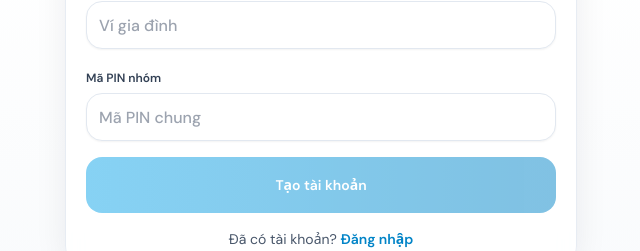
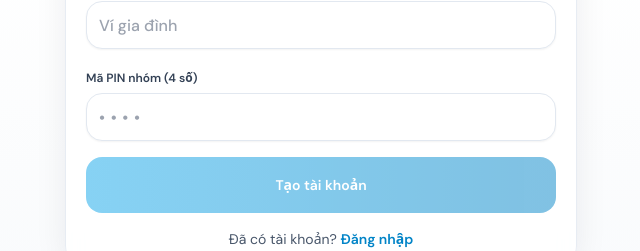
Before and after one commit to Hunter1804/my-wallet, a Vue app: page /register in a window 1280 px wide. Shown: the part 464-715 px from the top of the page, without its empty margins (319-959 px from the left). Built offline with nearby package versions, Linux system fonts and the light colour scheme; no server answers.

Commit message:
edit register

```diff
--- a/public/firebase-messaging-sw.js
+++ b/public/firebase-messaging-sw.js
@@ -69,7 +69,7 @@ self.addEventListener('push', async function (event) {
 // When user clicks on notification
 self.addEventListener("notificationclick", (event) => {
     event.notification.close();
-    const url = event.notification.data?.url || "/";
+    const url = event.notification.data?.url || "/history";
 
     event.waitUntil((async () => {
         const absoluteUrl = new URL(url, self.location.origin).href;
--- a/src/stores/auth.ts
+++ b/src/stores/auth.ts
@@ -13,6 +13,7 @@ export const useAuthStore = defineStore('auth', () => {
   const isLoggedIn = computed(() => currentUser.value !== null)
   const familyId = computed(() => currentUser.value?.familyId ?? null)
   const role = computed(() => currentUser.value?.role ?? null)
+  const isOwner = computed(() => currentUser.value?.role === 'owner')
 
   // Listen to Auth State automatically
   onAuthStateChanged(auth, async (firebaseUser) => {
@@ -122,6 +123,7 @@ export const useAuthStore = defineStore('auth', () => {
     familyUnlocked,
     familyId,
     role,
+    isOwner,
     login,
     register,
     verifyFamilyPin,
--- a/src/views/MembersView.vue
+++ b/src/views/MembersView.vue
@@ -9,6 +9,7 @@ import { memberAccentDotClass, memberAccentSoftClass } from '@/utils/memberAccen
 const store = useWalletStore()
 const { membersUi, familyName } = storeToRefs(store)
 const auth = useAuthStore()
+const { isOwner } = storeToRefs(auth)
 
 onMounted(() => {
   void store.refreshMembers()
@@ -170,7 +171,10 @@ function renameMember(id: string, ev: Event) {
       </div>
     </section>
 
-    <section class="rounded-2xl border border-slate-200/80 bg-white/85 p-4 shadow-soft backdrop-blur dark:border-slate-800 dark:bg-slate-900/60 dark:shadow-soft-dark">
+    <section
+      v-if="isOwner"
+      class="rounded-2xl border border-slate-200/80 bg-white/85 p-4 shadow-soft backdrop-blur dark:border-slate-800 dark:bg-slate-900/60 dark:shadow-soft-dark"
+    >
       <div class="flex items-start justify-between gap-3">
         <div>
           <h2 class="font-display text-lg font-semibold text-slate-900 dark:text-white">
@@ -267,7 +271,7 @@ function renameMember(id: string, ev: Event) {
       </div>
     </section>
 
-    <section class="rounded-2xl border border-slate-200/80 bg-white/85 p-4 shadow-soft backdrop-blur dark:border-slate-800 dark:bg-slate-900/60 dark:shadow-soft-dark">
+    <section v-if="isOwner" class="rounded-2xl border border-slate-200/80 bg-white/85 p-4 shadow-soft backdrop-blur dark:border-slate-800 dark:bg-slate-900/60 dark:shadow-soft-dark">
       <h2 class="font-display text-lg font-semibold text-slate-900 dark:text-white">
         Thêm thành viên
       </h2>
@@ -378,7 +382,7 @@ function renameMember(id: string, ev: Event) {
           </div>
 
           <button
-            v-if="row.member.id !== auth.currentUser?.id"
+            v-if="isOwner && row.member.id !== auth.currentUser?.id"
             type="button"
             class="cursor-pointer rounded-2xl border border-rose-200 bg-rose-50 px-3 py-2 text-xs font-semibold text-rose-700 transition hover:bg-rose-100 focus-visible:outline focus-visible:outline-2 focus-visible:outline-offset-2 focus-visible:outline-rose-500 dark:border-rose-500/30 dark:bg-rose-500/10 dark:text-rose-200 dark:hover:bg-rose-500/15"
             @click="remove(row.member.id)"
--- a/src/views/RegisterView.vue
+++ b/src/views/RegisterView.vue
@@ -91,8 +91,16 @@ async function submit() {
         </div>
 
         <div>
-          <label class="text-xs font-semibold text-slate-700 dark:text-slate-200">Mã PIN nhóm</label>
-          <input v-model="form.sharedPin" type="password" placeholder="Mã PIN chung" class="mt-1 h-12 w-full rounded-2xl border border-slate-200 bg-white px-3 text-sm font-medium shadow-sm focus:border-primary-400 focus:outline-none focus:ring-4 focus:ring-primary-500/15 dark:border-slate-700 dark:bg-slate-950 dark:text-white" />
+          <label class="text-xs font-semibold text-slate-700 dark:text-slate-200">Mã PIN nhóm (4 số)</label>
+          <input
+            v-model="form.sharedPin"
+            inputmode="numeric"
+            pattern="\d{4}"
+            maxlength="4"
+            placeholder="••••"
+            class="mt-1 h-12 w-full rounded-2xl border border-slate-200 bg-white px-3 text-base font-semibold tracking-[0.35em] text-slate-900 shadow-sm focus:border-primary-400 focus:outline-none focus:ring-4 focus:ring-primary-500/15 dark:border-slate-700 dark:bg-slate-950 dark:text-white"
+            @input="form.sharedPin = form.sharedPin.replace(/\D/g, '').slice(0, 4)"
+          />
         </div>
 
         <button type="submit" class="mt-2 flex h-14 w-full items-center justify-center rounded-2xl bg-gradient-to-r from-primary-500 to-sky-600 text-sm font-semibold text-white transition hover:brightness-105 disabled:opacity-50" :disabled="!canSubmit">
```
Lines whose indentation alone changed are shown as unchanged.
